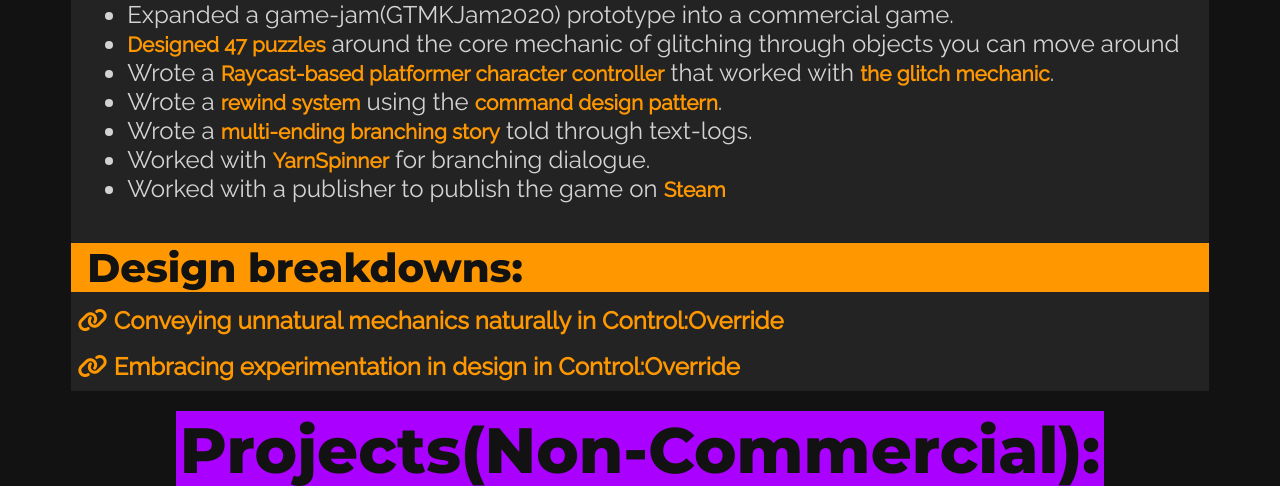
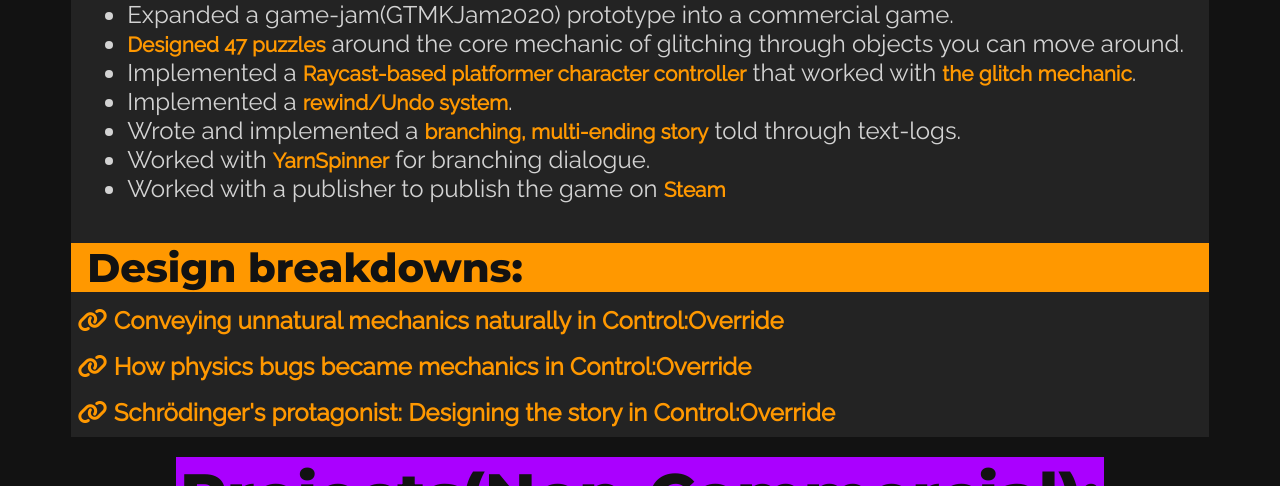
Before and after one commit to BDeshiDev/BDeshidev.github.io, a Jekyll site: the page built from portfolio.html, in a window 1280 px wide and 900 px high, scrolled down 1710 px, cut to the strip 231-717 px from the top of the window. Built offline with Jekyll 4.4.1, drawn with Linux system fonts in a browser that asks for light colours; nearby versions of some CDN libraries; some of the changed text lies outside the part shown.

Commit message:
devlog and skill fixes

```diff
--- a/_data/games.yml
+++ b/_data/games.yml
@@ -20,19 +20,24 @@
         Terminate the rogue AI. And perhaps confront the truth about why it went rogue.
       work:
         - Expanded a game-jam(GTMKJam2020) prototype into a commercial game.
-        - <strong>Designed 47 puzzles</strong> around the core mechanic of glitching through objects you can move around
-        - "Wrote a <strong>Raycast-based platformer character controller</strong> that worked with <strong>the glitch mechanic</strong>."
-        - Wrote a <strong>rewind system</strong> using the <strong>command design pattern</strong>.
-        - Wrote a <strong>multi-ending branching story</strong> told through text-logs.
+        - <strong>Designed 47 puzzles</strong> around the core mechanic of glitching through objects you can move around.
+        - Implemented a <strong>Raycast-based platformer character controller</strong> that worked with <strong>the glitch mechanic</strong>.
+        - Implemented a <strong>rewind/Undo system</strong>.
+        - Wrote and implemented a <strong>branching, multi-ending story</strong> told through text-logs.
         - Worked with <strong>YarnSpinner</strong> for branching dialogue.
         - Worked with a publisher to publish the game on <strong>Steam</strong>
       articles:
         - desc: Conveying unnatural mechanics naturally in Control:Override
           link: 2023/06/13/conveying-unnatural-mechanics-naturally.html
-        - desc: Embracing experimentation in design in Control:Override
+        - desc: How physics bugs became mechanics in Control:Override
           link: /2023/06/12/embracing-experimentation-bugs-become-mechanics-control-override.html
-        # - desc: Wrote a post-mortem on my approach to developing the story in Control:Override
-        #   link: /2022/12/22/Designing-the-story-for-ControlOverride-Schr%C3%B6dinger-s-protagonist-on-a-budget.html
+        - desc: "Schrödinger's protagonist: Designing the story in Control:Override"
+          link: /2022/12/22/Designing-the-story-for-ControlOverride-Schr%C3%B6dinger-s-protagonist-on-a-budget.html
+      roles:
+        - Gameplay programming
+        - level design
+        - game design
+        - narrative design
       screenshots:
         - 'https://cdn.akamai.steamstatic.com/steam/apps/1406090/ss_7ce7c343e91a85a5949986bc477087782f4e1452.600x338.jpg?t=1681819544'
         - 'https://cdn.cloudflare.steamstatic.com/steam/apps/1406090/extras/bugs-features-tools.gif?t=1681819544'
@@ -58,8 +63,12 @@
       screenshots:
         - https://img.itch.zone/aW1nLzc3NjE0MjYuZ2lm/original/0lCdc2.gif
         - https://img.itch.zone/aW1hZ2UvMTMzMzkwNy83NzYxMzQxLnBuZw==/794x1000/Px87wP.png
+      roles:
+        - Gameplay programming
+        - Game design
     itch: https://b-deshidev.itch.io/your-bullets-our-hell
     github: https://github.com/BDeshiDev/-Hack-A-Jam-2021
+
   - name: Phantom Reverie
     isPrototype: true
     itch: https://b-deshidev.itch.io/phantom-reverie?password=lemmesee
@@ -67,16 +76,21 @@
     technology:
       - "C#"
       - UNITY3D
+
     year: 2020
     portfolioHighlights:
       thumbnail: 'https://img.itch.zone/aW1nLzI3NTA1MjQucG5n/315x250%23c/aqsxn0.png'
       desc: |+
         Phantom Reverie is a soulslike prototype for android that I made for to get better at designing AI.
+      roles:
+        - Gameplay programming
+        - AI programming
       work:
         - Implemented <strong>soulsike</strong> combat mechanics(melee/ranged combat with dashing)
         - Implemented a ticketing based <strong>AI combat director</strong>.
         - Enemies <strong>coordinate</strong> their attacks to keep it challenging without overwhelming the player.
         - Balances enemy attack tickets between melee and ranged attacks to <strong>keep combat dynamic</strong>.
+        - Implemented <strong>Finite State Machines</strong> for individual enemy AI
       screenshots:
         - '/assets/img/gifs/phantom reverie combat.GIF'
         - 'https://img.itch.zone/aW1hZ2UvNTI1MTg3LzI3MzAwMTQuZ2lm/794x1000/kWJohk.gif'
@@ -100,6 +114,9 @@
         - <strong>Turn based enemy AI</strong> with enemy "tells" like Slay the Spire
         - Mixed it with a math-based energy system to play cards.
         - Won 2nd place in the game-jam(Brain-Jam 2020)
+      roles:
+        - Gameplay programming
+        - Game Design
       screenshots:
         - https://img.itch.zone/aW1hZ2UvNTYyODUwLzI5NTQzMDgucG5n/original/nOWO%2Fq.png
         - https://img.itch.zone/aW1hZ2UvNTYyODUwLzI5NTQzMTEucG5n/794x1000/Nsi5SL.png
@@ -127,6 +144,9 @@
         - Implemented a <strong>custom SRPG turn system</strong> where your entire team gets a single turn.
         - Implmented <strong>turn based SRPG combat</strong>  with different skillset for each class
         - Implemented SRPG <strong>enemy AI</strong> that will pick the best move depending on the scenario.
+      roles:
+        - Gameplay programming
+        - Game design
       screenshots:
         - https://img.itch.zone/aW1hZ2UvNDYzMjc2LzIzNTY2NjgucG5n/original/RUlkpB.png
         - https://img.itch.zone/aW1hZ2UvNDYzMjc2LzIzNTY2NjQucG5n/794x1000/ZSVCaI.png
--- a/_data/portfolio.yml
+++ b/_data/portfolio.yml
@@ -7,20 +7,19 @@
 frameworks_tools:
   - Unity3D
   - Git
-  - Tensorflow
   - YarnSpinner
   - Trello
   - Notion
+  - Tensorflow
 skills:
   - Gameplay Programming
   - Game Design
   - Narrative Design
-  - 3D Math
   - AI programming
   - Machine Learning
 degrees:
   - where: Bangladesh University of Engineering and Technology
-    what: BSc in Computer Science
+    what: B.Sc. in Computer Science
     when: 2018 ‑ 2023 (Graduated)
     grade: "3.78 / 4.0"
     icon: "/assets/img/BUET_LOGO.png"
--- a/assets/css/devlog.scss
+++ b/assets/css/devlog.scss
@@ -173,7 +173,7 @@
     }
     &__SideNav{
         grid-area: sn;
-
+        // background-color: $background-color;
         .sticky-wrapper{
             display: flex;
         }
@@ -444,7 +444,7 @@
 
 
             &.open{
-                background: rgba($color: $bg-light, $alpha: .8);
+                background: rgba($color: $background-color, $alpha: .8);
             }
 
         }
@@ -491,7 +491,7 @@
 
             &.open{
                 z-index: 2;
-                background: rgba($color: $bg-light, $alpha: .8);
+                background: rgba($color: $background-color, $alpha: .8);
             }
         }
     }
```
Also changed, not shown: _posts/22-12-22-Designing the story for ControlOverride-Schrödinger’s protagonist on a budget.md (+6 -6 lines).
